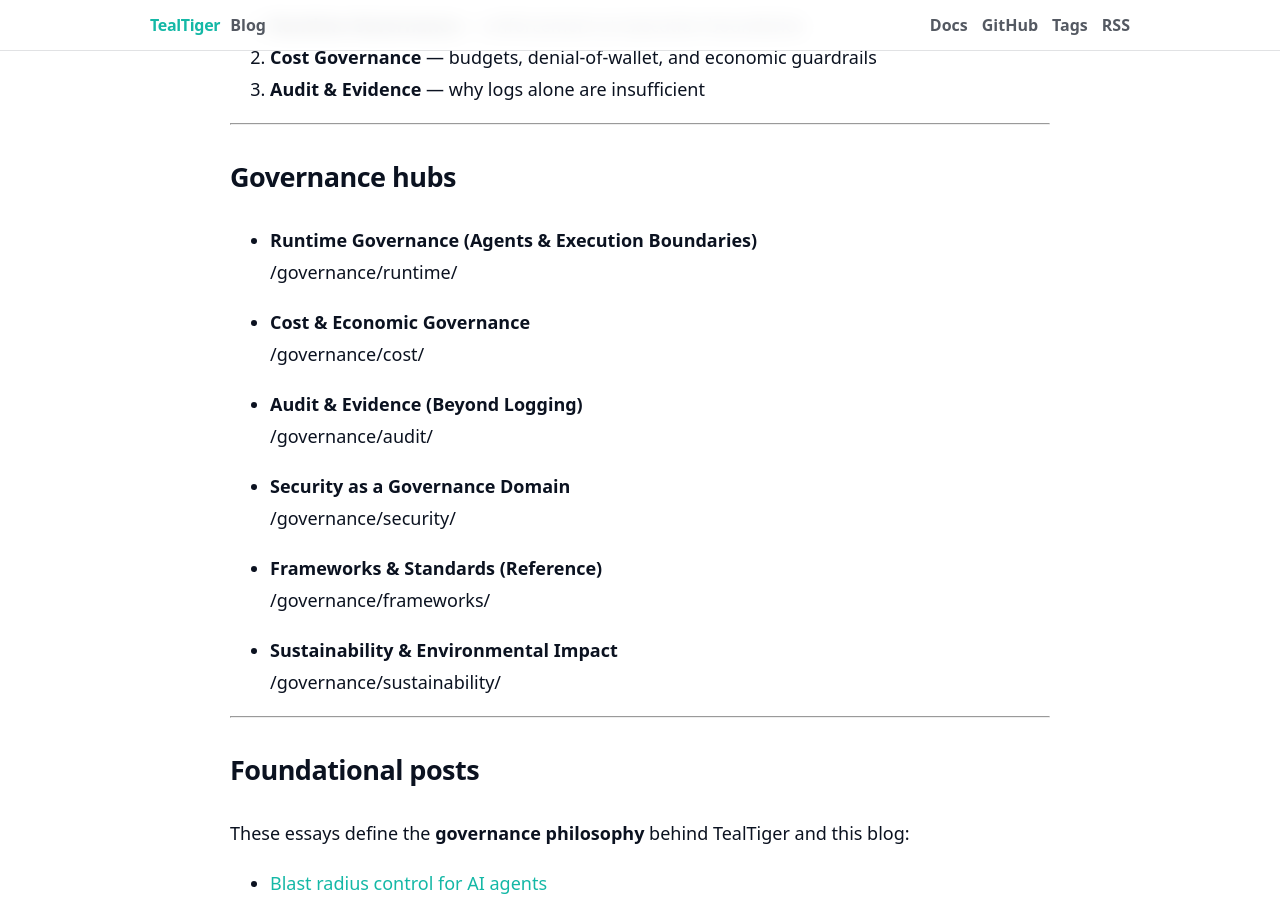
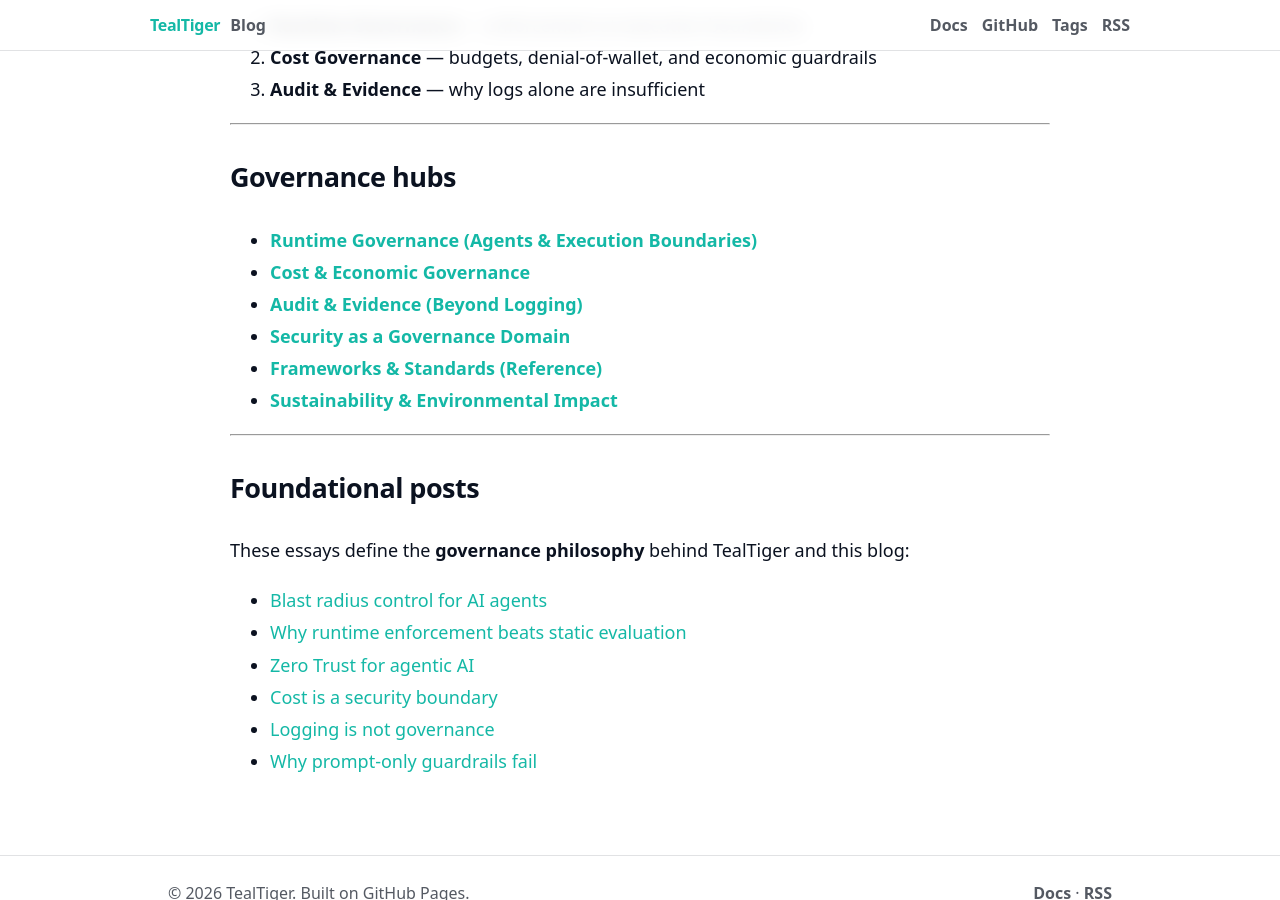
Before and after one commit to agentguard-ai/TealTiger-Blogs, a Jekyll site: the page built from governance/index.md, in a window 1280 px wide and 900 px high, scrolled down 771 px. Built offline with Jekyll 4.4.1, drawn with Linux system fonts in a browser that asks for light colours.

Commit message:
Update index.md

```diff
--- a/governance/index.md
+++ b/governance/index.md
@@ -40,23 +40,12 @@ If you’re new to AI governance, start with the sections below.
 
 ## Governance hubs
 
-- **Runtime Governance (Agents & Execution Boundaries)**
-  /governance/runtime/
-
-- **Cost & Economic Governance**
-  /governance/cost/
-
-- **Audit & Evidence (Beyond Logging)**
-  /governance/audit/
-
-- **Security as a Governance Domain**
-  /governance/security/
-
-- **Frameworks & Standards (Reference)**
-  /governance/frameworks/
-
-- **Sustainability & Environmental Impact**
-  /governance/sustainability/
+- [**Runtime Governance (Agents & Execution Boundaries)**](/governance/runtime/)
+- [**Cost & Economic Governance**](/governance/cost/)
+- [**Audit & Evidence (Beyond Logging)**](/governance/audit/)
+- [**Security as a Governance Domain**](/governance/security/)
+- [**Frameworks & Standards (Reference)**](/governance/frameworks/)
+- [**Sustainability & Environmental Impact**](/governance/sustainability/)
 
 ---
 
```
